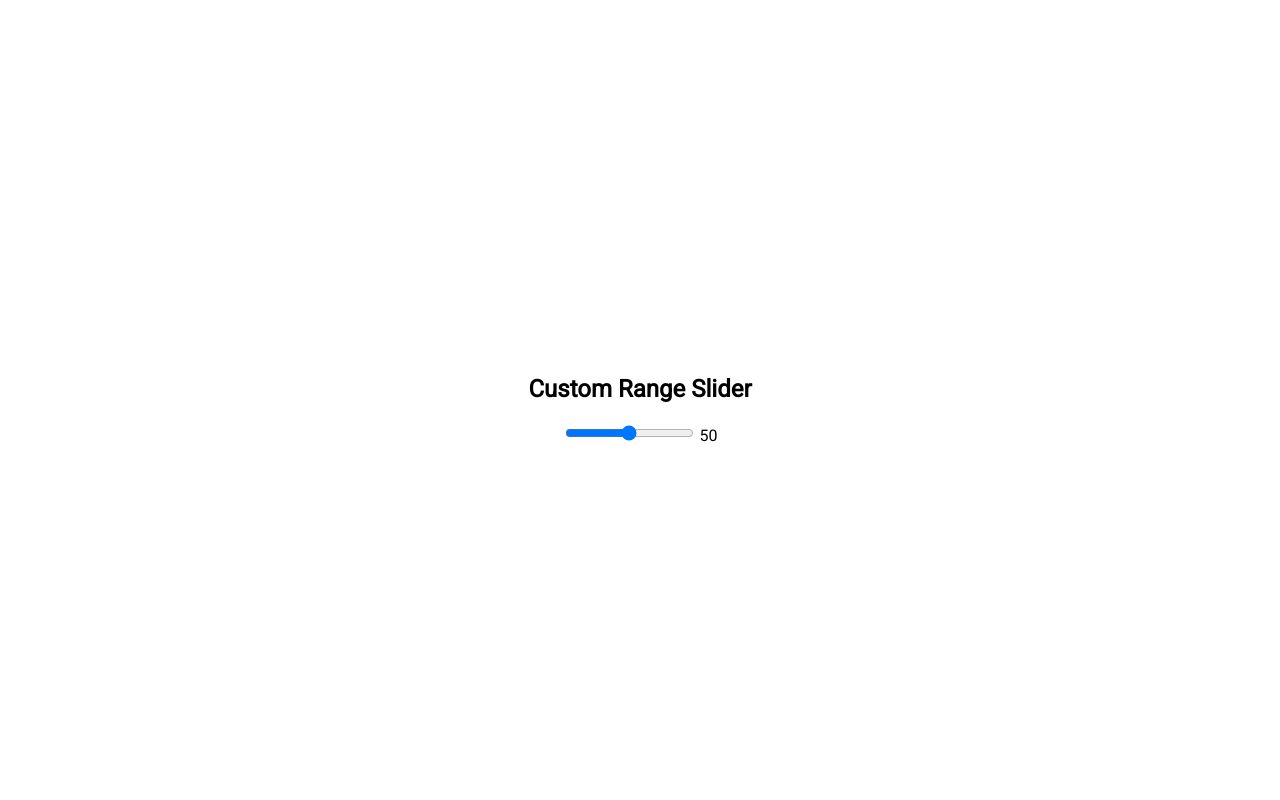
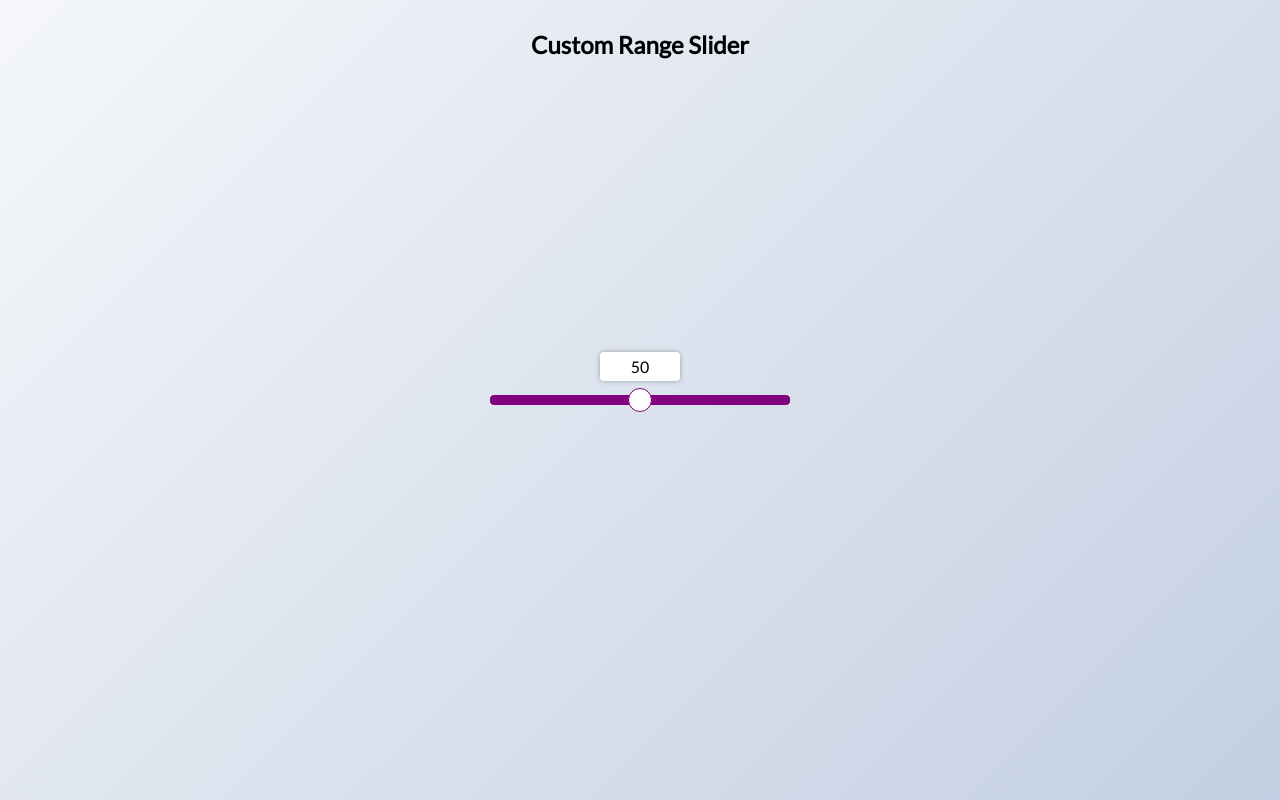
Before and after one commit to gcadigwe/slider, a plain HTML site: page index.html in a window 1280 px wide. Drawn offline with Linux system fonts and the light colour scheme.

Commit message:
styled the slider

```diff
--- a/style.css
+++ b/style.css
@@ -1,11 +1,12 @@
-@import url("https://fonts.googleapis.com/css2?family=Roboto&display=swap");
+@import url('https://fonts.googleapis.com/css2?family=Lato&display=swap');
 
 * {
   box-sizing: border-box;
 }
 
 body {
-  font-family: "Roboto";
+  background-image: linear-gradient(135deg, #f5f7fa 0%, #c3cfe2 100%);
+  font-family: 'Lato';
   margin: 0;
   flex-direction: column;
   align-items: center;
@@ -14,3 +15,72 @@ body {
   overflow: hidden;
   display: flex;
 }
+
+h2 {
+  position: absolute;
+  top: 10px;
+}
+
+.range-container {
+  position: relative;
+}
+
+input[type='range'] {
+  width: 300px;
+  margin: 18px 0;
+  -webkit-appearance: none;
+}
+
+input[type='range'] + label {
+  background-color: #fff;
+  position: absolute;
+  top: -25px;
+  left: 110px;
+  width: 80px;
+  padding: 5px 0;
+  text-align: center;
+  border-radius: 4px;
+  box-shadow: 0 0 5px rgba(0, 0, 0, 0.3);
+}
+
+input[type='range']::-webkit-slider-runnable-track {
+  background: purple;
+  border-radius: 4px;
+  width: 100%;
+  height: 10px;
+  cursor: pointer;
+}
+
+input[type='range']:focus {
+  outline: none;
+}
+
+input[type='range']::-webkit-slider-thumb {
+  -webkit-appearance: none;
+  height: 24px;
+  width: 24px;
+  background: #fff;
+  border-radius: 50%;
+  border: 1px solid purple;
+  margin-top: -7px;
+  cursor: pointer;
+}
+
+input[type='range']::-moz-range-thumb {
+  -webkit-appearance: none;
+  height: 24px;
+  width: 24px;
+  background: #fff;
+  border-radius: 50%;
+  border: 1px solid purple;
+  margin-top: -7px;
+  cursor: pointer;
+}
+
+input[type='range']::-moz-range-track {
+  background: purple;
+  border-radius: 4px;
+  width: 100%;
+  height: 13px;
+  cursor: pointer;
+}
```
